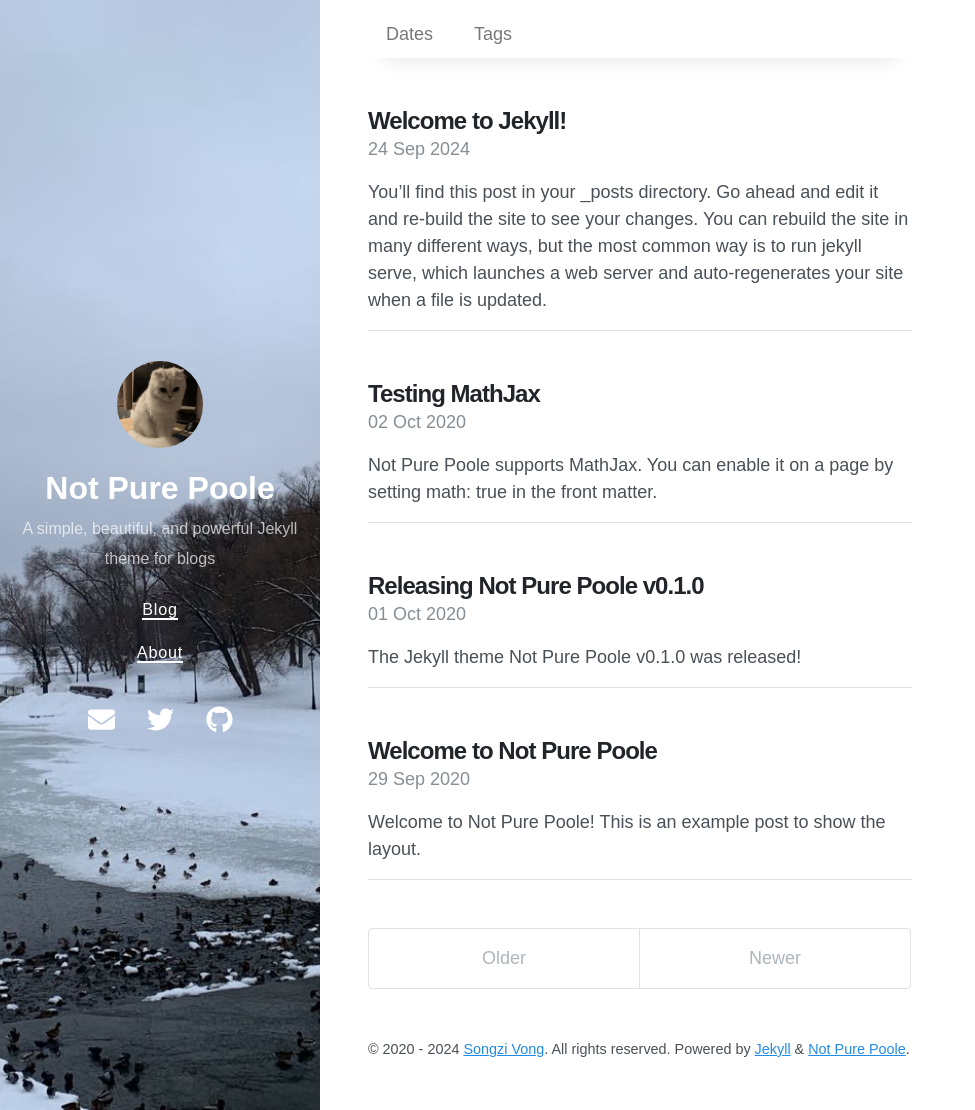
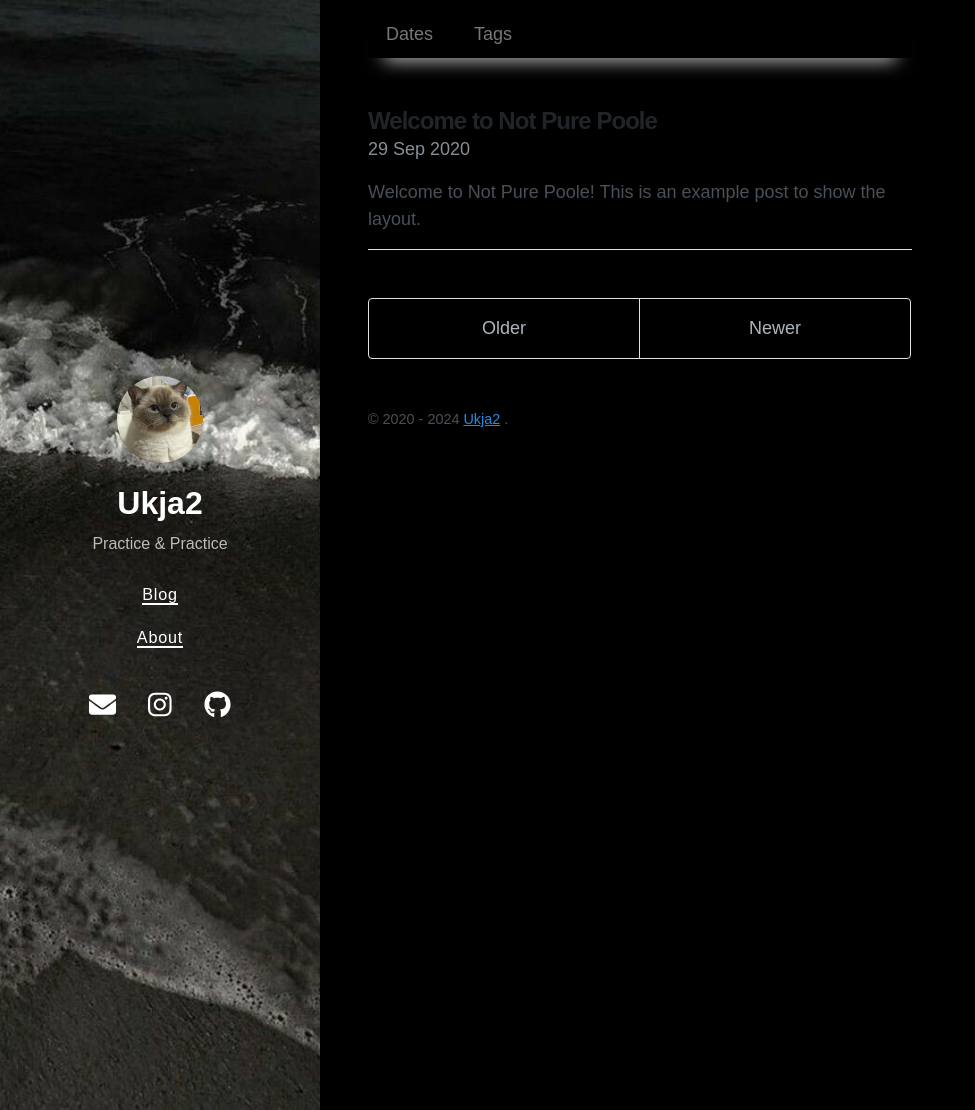
Before and after one commit to Ukja2/Ukja2.github.io, a Jekyll site: the page built from index.html, in a window 1280 px wide and 1110 px high. Shown: the whole window, without its empty margins (0-975 px from the left). Built offline with Jekyll 4.4.1, drawn with Linux system fonts in a browser that asks for light colours; nearby versions of some CDN libraries; the list of posts is cut into pages by our own code.

Commit message:
blogCustom

```diff
--- a/_config.yml
+++ b/_config.yml
@@ -1,11 +1,11 @@
 # Setup
-title: Not Pure Poole
-description: A simple, beautiful, and powerful Jekyll theme for blogs
-url: https://vszhub.github.io
-avatar: /avatar.jpeg
+title: Ukja2
+description: Practice & Practice
+url: https://github.com/Ukja2
+avatar: /MeMe.jpg
 paginate: 5
 permalink: pretty
-cover_image: /bg.jpeg
+cover_image: /bg.jpg
 
 # Gems
 plugins:
@@ -28,16 +28,16 @@ exclude:
   - not-pure-poole.gemspec
 
 # Optimize Jekyl SEO Tag
-twitter:
-  username: vszhub
-  card: summary
-logo: logo.png
-social:
-  name: Songzi Vong
-  links:
-    - https://twitter.com/vszhub
-    - https://github.com/vszhub
-google_site_verification: xxxxx
+#twitter:
+#  username: vszhub
+  #card: summary
+#logo: logo.png
+#social:
+  #name: Songzi Vong
+  #links:
+    #- https://twitter.com/vszhub
+    #- https://github.com/vszhub
+#google_site_verification: xxxxx
 lang: en
 
 sass:
@@ -54,6 +54,6 @@ sass:
 
 # Specify the author for blog posts
 author:
-  name: Songzi Vong
-  url: https://github.com/vszhub/
-  email: vszhub@gmail.com
+  name: Ukja2
+  url: https://github.com/Ukja2
+  email: jaewooklee739@gmail.com
--- a/_data/archive.yml
+++ b/_data/archive.yml
@@ -2,8 +2,8 @@
   title: Dates
   url: /dates/
 #- type: categories
-#  title: Categories
-#  url: /categories/
+ # title: Categories
+  #url: /categories/
 - type: tags
   title: Tags
   url: /tags/
--- a/_includes/content.html
+++ b/_includes/content.html
@@ -11,7 +11,6 @@
     {%- assign year_string = year_from | append: '&nbsp;' | append: '-' | append: '&nbsp;' | append: year_to -%}
   {%- endif -%}
   <small>
-    &copy; {{ year_string }} {% if site.author %}<a href="{{ site.author.url }}">{{ site.author.name }}</a>{% endif %}. All rights reserved.
-    Powered by <a href="https://jekyllrb.com/">Jekyll</a> & <a href="https://github.com/vszhub/not-pure-poole">Not Pure Poole</a>.
+    &copy; {{ year_string }} {% if site.author %}<a href="{{ site.author.url }}">{{ site.author.name }}</a>{% endif %} </a>.
   </small>
 </footer>
--- a/_posts/2020-10-01-releasing-not-pure-poole-v0-1-0.md
+++ /dev/null
@@ -1,14 +0,0 @@
----
-layout: post
-title: Releasing Not Pure Poole v0.1.0
-author: Songzi Vong
-tags:
-- jekyll theme
-- jekyll
-date: 2020-10-01 13:56 +0800
----
-The Jekyll theme **Not Pure Poole** v0.1.0 was released!
-
-Not Pure Poole is a simple, beautiful, and powerful Jekyll theme for blogs. It is built on [Poole](https://github.com/poole/poole) and [Pure](https://purecss.io/).
-
-For more information about this theme, you can read the [README](https://github.com/vszhub/not-pure-poole/blob/master/README.md) file.
--- a/_posts/2020-10-02-testing-mathjax.md
+++ /dev/null
@@ -1,17 +0,0 @@
----
-layout: post
-title: Testing MathJax
-tags: mathjax
-math: true
-date: 2020-10-02 15:32 +0800
----
-Not Pure Poole supports [MathJax](https://www.mathjax.org/). You can enable it on a page by setting `math: true` in the front matter.
-
-An inline math: \\\(E=mc^2\\\).
-
-A display math:
-
-$$
-i\hbar \frac{\partial \Psi}{\partial t} = -\frac{\hbar^2}{2m}
-\frac{\partial^2 \Psi}{\partial x^2} + V \Psi
-$$
--- a/_posts/2024-09-24-welcome-to-jekyll.markdown
+++ /dev/null
@@ -1,29 +0,0 @@
----
-layout: post
-title:  "Welcome to Jekyll!"
-date:   2024-09-24 20:26:57 +0900
-categories: jekyll update
----
-You’ll find this post in your `_posts` directory. Go ahead and edit it and re-build the site to see your changes. You can rebuild the site in many different ways, but the most common way is to run `jekyll serve`, which launches a web server and auto-regenerates your site when a file is updated.
-
-Jekyll requires blog post files to be named according to the following format:
-
-`YEAR-MONTH-DAY-title.MARKUP`
-
-Where `YEAR` is a four-digit number, `MONTH` and `DAY` are both two-digit numbers, and `MARKUP` is the file extension representing the format used in the file. After that, include the necessary front matter. Take a look at the source for this post to get an idea about how it works.
-
-Jekyll also offers powerful support for code snippets:
-
-{% highlight ruby %}
-def print_hi(name)
-  puts "Hi, #{name}"
-end
-print_hi('Tom')
-#=> prints 'Hi, Tom' to STDOUT.
-{% endhighlight %}
-
-Check out the [Jekyll docs][jekyll-docs] for more info on how to get the most out of Jekyll. File all bugs/feature requests at [Jekyll’s GitHub repo][jekyll-gh]. If you have questions, you can ask them on [Jekyll Talk][jekyll-talk].
-
-[jekyll-docs]: https://jekyllrb.com/docs/home
-[jekyll-gh]:   https://github.com/jekyll/jekyll
-[jekyll-talk]: https://talk.jekyllrb.com/
--- a/_sass/_base.scss
+++ b/_sass/_base.scss
@@ -12,7 +12,7 @@ body {
   font-size: var(--body-font-size);
   line-height: var(--body-line-height);
   color: var(--body-color);
-  background-color: var(--body-bg);
+  background-color: rgb(0, 0, 0);
   -webkit-text-size-adjust: 100%;
       -ms-text-size-adjust: 100%;
 }
--- a/about.md
+++ b/about.md
@@ -3,6 +3,5 @@ layout: page
 title: About
 ---
 
-**Not Pure Poole** is a simple, beautiful, and powerful Jekyll theme for blogs. It is built on [Poole](https://github.com/poole/poole) and [Pure](https://purecss.io/).
-
-For more information about Not Pure Poole, please browse the [README](https://github.com/vszhub/not-pure-poole) file.
+### 공부한 것을 다시 복습하기 위해 기록하는 공간입니다. 👍
+---
```
Also changed, not shown: _data/social.yml (+4 -4 lines), MeMe.jpg (added), avatar.jpeg (deleted), bg.jpeg (deleted), bg.jpg (added).
